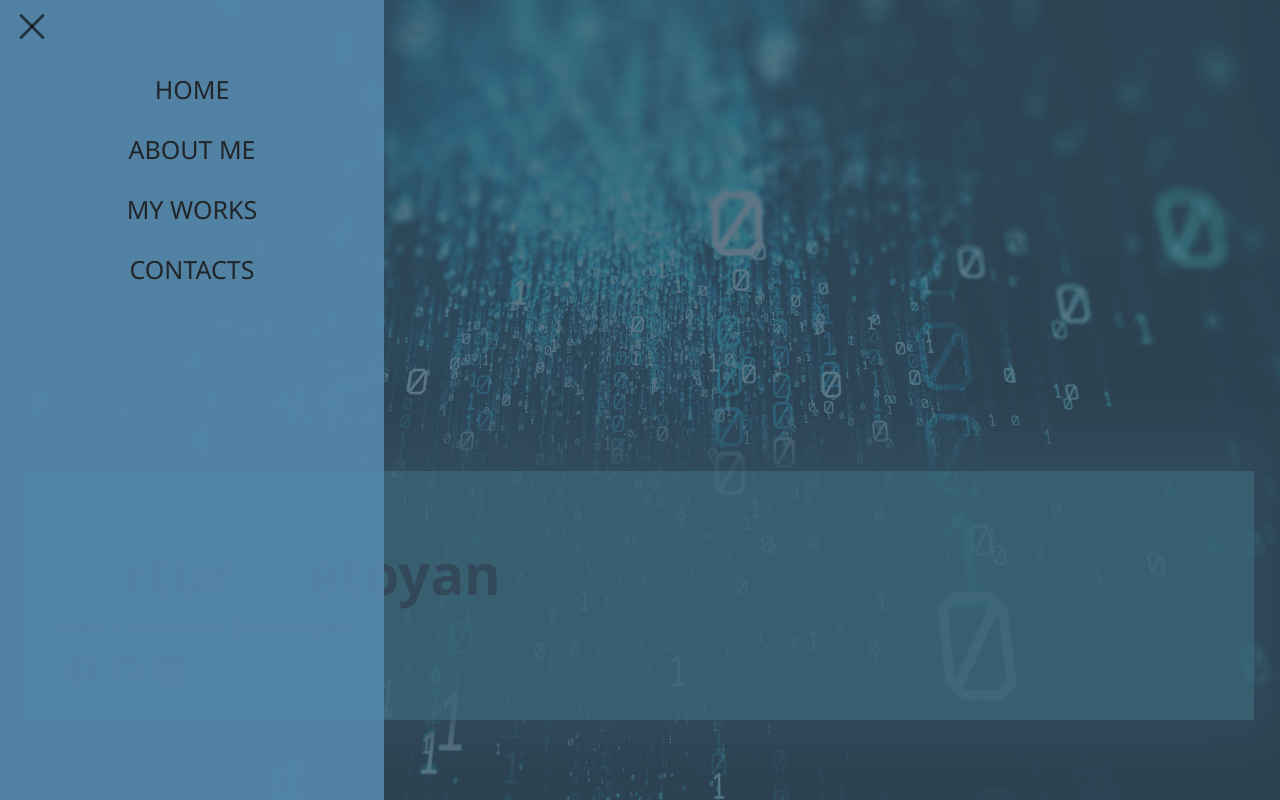
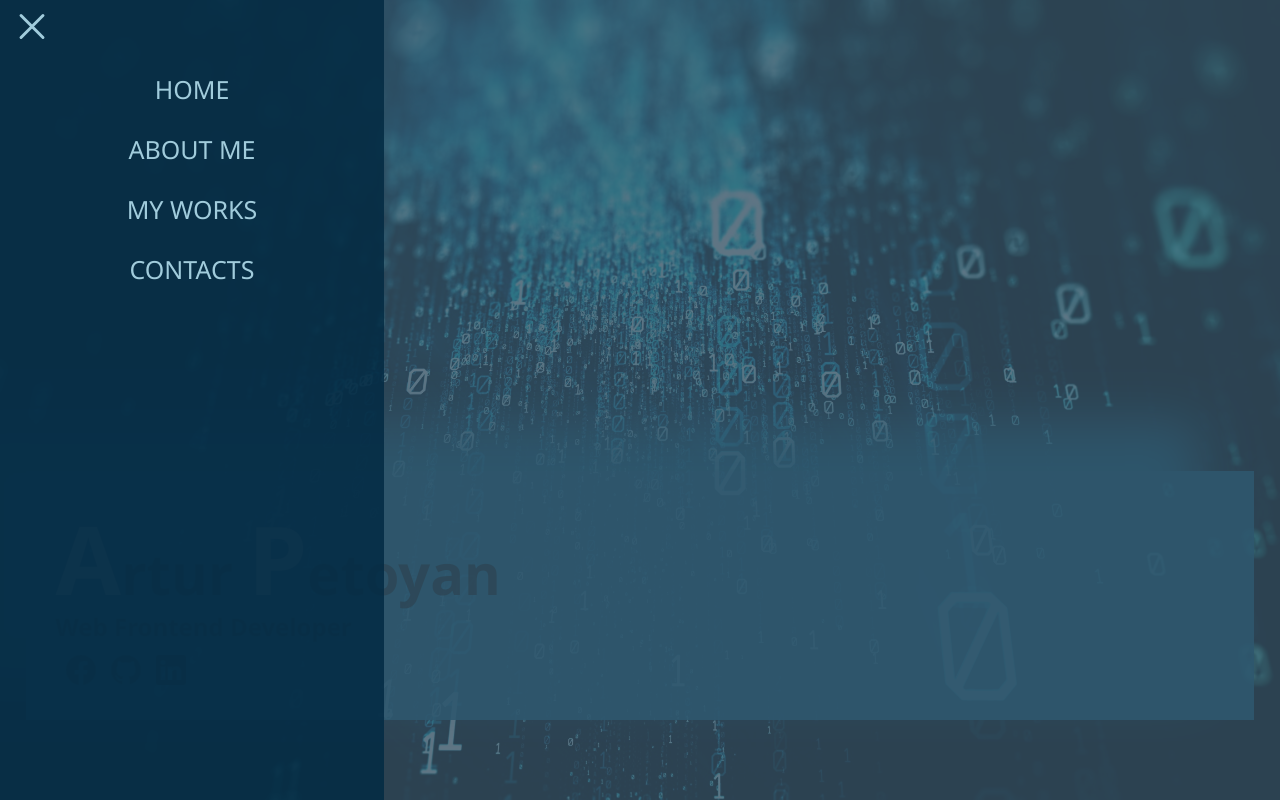
Before and after one commit to ArtPetoyan/ArtPetoyan.github.io, a plain HTML site: page index.html in a window 1280 px wide. Both pictures are taken after a click on the element 35 px from the left and 27 px from the top of the page. Drawn offline with nearby package versions, Linux system fonts and the light colour scheme.

Commit message:
Up to date

```diff
--- a/about/script.js
+++ b/about/script.js
@@ -25,11 +25,11 @@ function openSidebar () {
 					let menuDiv = document.getElementById(`div${x}`);
 					menuDiv.style = "top: 15px; position: absolute; border-radius: 10px; width: 34px";
 					if (x == 1) {
-						menuDiv.style.backgroundColor = "rgb(0 0 0 / 60%)";
+						menuDiv.style.backgroundColor = "#a1ccdc";
 						menuDiv.style.transform = "rotate(0.125turn)";
 					} else if (x == 2){
 						menuDiv.style.transform = "rotate(0.375turn)";
-						menuDiv.style.backgroundColor = "rgb(0 0 0 / 60%)";
+						menuDiv.style.backgroundColor = "#a1ccdc";
 					} else {
 						menuDiv.style.transform = "rotate(0.375turn)";
 						menuDiv.style.backgroundColor = "rgb(256, 256, 256, 0)";
--- a/about/style.css
+++ b/about/style.css
@@ -18,7 +18,7 @@ body:after {
     height: 100%;
     z-index: -99;
 	transition: 500ms;
-    background: var(--somecolor, rgba(51, 105, 133, 0.447));
+    background: var(--somecolor, #042b447d);
 }
 #menuIcon > #div1, #div2, #div3 {
 	border-radius: 10px;
@@ -27,7 +27,7 @@ body:after {
 	height: 3px;
 	transition: 300ms;
 	transition-timing-function: cubic-bezier(0, -1, 0, 2);
-	background-color: rgba(96, 255, 233, 0.8);
+	background-color: #71b7d5;
   }
   #div1 {
 	top: 4px;
@@ -50,7 +50,6 @@ body:after {
 	cursor: pointer;
   }
   .header {
-	background-color:rgba(235, 62, 62, 0);
 	position: absolute;
 	width: 100%;
 	height: 55px;
@@ -58,7 +57,7 @@ body:after {
   #menuListAll {
 	width: 30%;
 	height: 100vh;
-	background-color: #5385a7f5;
+	background-color: #042c44e1;
 	margin-left: -50%;
 	transition: 500ms;
   }
@@ -78,7 +77,7 @@ body:after {
 	cursor: pointer;
   }
  a {
-	color: #212529;
+	color: #a1ccdc;
 	text-decoration: none;
 	width: 100%;
 	text-align: center;
@@ -91,26 +90,29 @@ body:after {
 	margin-left: 2%;
     padding: 30px;
     flex-direction: column;
-    background-color: #41abb9da;
+    background-color: #096b90e6;
 	/* transition: 500ms; */
   }
   #aboutMeText h1 {
 	font-size: 56px;
 	font-weight: 700;
+	color:#08171ee4;
   }
   #aboutMeText h1::first-letter {
 	font-size: 95px;
-	color:rgba(96, 255, 233, 0.8)
+	color:#a1ccdc
   }
   .skills h1 {
 	padding-left: 10px;
 	font-size: 28px;
 	font-weight: 500;
+	color:#08171ee4;
   }
   .skills h6 {
 	margin-left: 15px;
 	margin-top: 10px;
 	margin-bottom: 0px;
+	color:#08171ee4;
   }
   hr {
 	margin-top: -6px;
@@ -121,7 +123,7 @@ body:after {
   }
   .skills h1::first-letter {
 	font-size: 45px;
-	color:rgba(96, 255, 233, 0.8)
+	color:#a1ccdc;
   }
 
   .mainText {
@@ -143,7 +145,7 @@ body:after {
 	width: 100%;
 }
 .skills {
-	background-color: #339aa7f0;
+	background-color: #71b7d5ab;
 	width: 30%;
 	min-height: 300px;
 	height: 250px;
@@ -152,12 +154,12 @@ body:after {
 
   @media (hover:hover) {
 	.menuOption:hover {
-		background-color: #266f7cdb;
+		background-color: #096b90;
 	  }
   }
   @media (hover:none) {
 	.menuOption:active {
-		background-color: #266f7cdb;
+		background-color: #096b90;
 	  }
   }
 
@@ -168,7 +170,7 @@ body:after {
 	#menuListAll {
 		width: 100%;
 		height: 100vh;
-		background-color: #375366e6;
+		background-color: #042c44e1;
 		margin-left: -100%;
 		transition: 500ms;
 	  }
@@ -182,7 +184,6 @@ body:after {
 	  }
 	  #aboutMeText h1::first-letter {
 		font-size: 65px;
-		color:rgba(96, 255, 233, 0.8)
 	  }
 	  #skillsDiv {
 		margin-top: 15px;
@@ -212,7 +213,6 @@ body:after {
 	  }
 	  .skills h1::first-letter {
 		font-size: 30px;
-		color:rgba(96, 255, 233, 0.8)
 	  }
 
 	  .mainText {
--- a/contacts/script.js
+++ b/contacts/script.js
@@ -25,11 +25,11 @@ function openSidebar () {
 					let menuDiv = document.getElementById(`div${x}`);
 					menuDiv.style = "top: 15px; position: absolute; border-radius: 10px; width: 34px";
 					if (x == 1) {
-						menuDiv.style.backgroundColor = "rgb(0 0 0 / 60%)";
+						menuDiv.style.backgroundColor = "#a1ccdc";
 						menuDiv.style.transform = "rotate(0.125turn)";
 					} else if (x == 2){
 						menuDiv.style.transform = "rotate(0.375turn)";
-						menuDiv.style.backgroundColor = "rgb(0 0 0 / 60%)";
+						menuDiv.style.backgroundColor = "#a1ccdc";
 					} else {
 						menuDiv.style.transform = "rotate(0.375turn)";
 						menuDiv.style.backgroundColor = "rgb(256, 256, 256, 0)";
--- a/contacts/style.css
+++ b/contacts/style.css
@@ -18,7 +18,7 @@ body:after {
     height: 100%;
     z-index: -1;
 	transition: 500ms;
-    background: var(--somecolor, rgba(51, 105, 133, 0.447));
+    background: var(--somecolor, #042b447d);
 }
 #menuIcon > #div1, #div2, #div3 {
 	border-radius: 10px;
@@ -27,7 +27,7 @@ body:after {
 	height: 3px;
 	transition: 300ms;
 	transition-timing-function: cubic-bezier(0, -1, 0, 2);
-	background-color: rgba(96, 255, 233, 0.8);
+	background-color: #71b7d5;
   }
   #div1 {
 	top: 4px;
@@ -58,7 +58,7 @@ body:after {
   #menuListAll {
 	width: 30%;
 	height: 100vh;
-	background-color: #5385a7f5;
+	background-color: #042c44e1;
 	margin-left: -50%;
 	transition: 500ms;
   }
@@ -78,11 +78,14 @@ body:after {
 	cursor: pointer;
   }
  a {
-	color: #212529;
+	color: #a1ccdc;
 	text-decoration: none;
 	width: 100%;
 	text-align: center;
   }
+.contact a {
+	color: #08171ee4;
+}
   .content {
 	display: flex;
     position: absolute;
@@ -91,16 +94,17 @@ body:after {
 	margin-left: 2%;
     padding: 30px;
     flex-direction: column;
-    background-color: #41abb9da;
+    background-color: #096b90e6;
 	transition: 500ms;
   }
   #contactsMeText h1 {
 	font-size: 56px;
 	font-weight: 700;
+	color:#08171ee4;
   }
   #contactsMeText h1::first-letter {
 	font-size: 95px;
-	color:rgba(96, 255, 233, 0.8)
+	color:#a1ccdc
   }
 
   .mainText {
@@ -123,12 +127,12 @@ body:after {
 
   @media (hover:hover) {
 	.menuOption:hover {
-		background-color: #266f7cdb;
+		background-color: #096b90;
 	  }
   }
   @media (hover:none) {
 	.menuOption:active {
-		background-color: #266f7cdb;
+		background-color: #096b90;
 	  }
   }
 
@@ -139,7 +143,7 @@ body:after {
 	#menuListAll {
 		width: 100%;
 		height: 100vh;
-		background-color: #375366e6;
+		background-color: #042c44e1;
 		margin-left: -100%;
 		transition: 500ms;
 	  }
@@ -150,7 +154,7 @@ body:after {
 	  }
 	  #contactsMeText h1::first-letter {
 		font-size: 65px;
-		color:rgba(96, 255, 233, 0.8)
+
 	  }
 	  #contacts {
 		margin-top: 15px;
--- a/css/style.css
+++ b/css/style.css
@@ -18,7 +18,7 @@ body:after {
     height: 100%;
     z-index: -1;
 	transition: 500ms;
-    background: var(--somecolor, rgba(51, 105, 133, 0.447));
+    background: var(--somecolor, #042b447d);
 }
 #menuIcon > #div1, #div2, #div3 {
 	border-radius: 10px;
@@ -27,7 +27,7 @@ body:after {
 	height: 3px;
 	transition: 300ms;
 	transition-timing-function: cubic-bezier(0, -1, 0, 2);
-	background-color: rgba(96, 255, 233, 0.8);
+	background-color: #71b7d5;
   }
   #div1 {
 	top: 4px;
@@ -50,7 +50,6 @@ body:after {
 	cursor: pointer;
   }
   .header {
-	background-color:rgba(235, 62, 62, 0);
 	position: absolute;
 	width: 100%;
 	height: 55px;
@@ -58,7 +57,7 @@ body:after {
   #menuListAll {
 	width: 30%;
 	height: 100vh;
-	background-color: #5385a7f5;
+	background-color: #042c44e1;
 	margin-left: -50%;
 	transition: 500ms;
   }
@@ -78,7 +77,7 @@ body:after {
 	cursor: pointer;
   }
  a {
-	color: #212529;
+	color: #a1ccdc;
 	text-decoration: none;
 	width: 100%;
 	text-align: center;
@@ -93,23 +92,23 @@ body:after {
     width: 96%;
 	margin-left: 2%;
     padding: 30px;
-    background-color: #41abb9da;
-	box-shadow: 0 0 100px 50px #18303d;
+    background-color: #096b90e6;
+	box-shadow: 0px 0px 50px 10px #096b90e6;
 
   }
   #contentHome h1 {
 	font-size: 56px;
 	font-weight: 700;
+	color:#08171ee4;
   }
   #contentHome h5 {
 	font-weight: 700;
 	font-size: 24px;
-	color:rgba(96, 255, 233, 0.8);
-	color:#212529
+	color:#08171ee4;
   }
   #contentHome h1::first-letter {
 	font-size: 95px;
-	color:rgba(96, 255, 233, 0.8)
+	color: #a1ccdc
   }
   .icons {
 	display: flex;
@@ -125,22 +124,23 @@ body:after {
 	padding: 4px;
 	cursor: pointer;
 	transition: 200ms;
+	color:#08171ee4;
   }
 
   @media (hover:hover) {
 	.menuOption:hover {
-		background-color: #266f7cdb;
+		background-color: #096b90
 	  }
 	.icons a:hover {
-		color: #265b64db;
+		color: #71b7d5;
 	}
   }
   @media (hover:none) {
 	.menuOption:active {
-		background-color: #266f7cdb;
+		background-color: #096b90;
 	  }
 	.icons a:active {
-		color: #265b64db;
+		color: #71b7d5;
 	}
   }
 
@@ -148,7 +148,7 @@ body:after {
 	#menuListAll {
 		width: 100%;
 		height: 100vh;
-		background-color: #375366e6;
+		background-color: #042c44e1;
 		margin-left: -100%;
 		transition: 500ms;
 	  }
--- a/script.js
+++ b/script.js
@@ -20,11 +20,11 @@ function openSidebar () {
 					let menuDiv = document.getElementById(`div${x}`);
 					menuDiv.style = "top: 15px; position: absolute; border-radius: 10px; width: 34px";
 					if (x == 1) {
-						menuDiv.style.backgroundColor = "rgb(0 0 0 / 60%)";
+						menuDiv.style.backgroundColor = "#a1ccdc";
 						menuDiv.style.transform = "rotate(0.125turn)";
 					} else if (x == 2){
 						menuDiv.style.transform = "rotate(0.375turn)";
-						menuDiv.style.backgroundColor = "rgb(0 0 0 / 60%)";
+						menuDiv.style.backgroundColor = "#a1ccdc";
 					} else {
 						menuDiv.style.transform = "rotate(0.375turn)";
 						menuDiv.style.backgroundColor = "rgb(256, 256, 256, 0)";
@@ -69,7 +69,8 @@ onclick = (e) => {
 };
 
 body.onmousemove = (e) => {
-	contentHome.style.boxShadow = `${e.x / 10 - 10}px ${e.y / 10 - 10}px 50px 20px #18303d`;
+	contentHome.style.boxShadow = `${e.x / 10 - innerWidth / 20}px ${e.y / 10 - innerHeight / 20}px 50px 10px #096b90e6`;
+	// contentHome.style.boxShadow = `${e.x / 10 - 10}px ${e.y / 10 - 10}px 50px 30px #096b90e6`;
 }
 body.addEventListener('contextmenu', function(ev) {
     ev.preventDefault();
--- a/works/script.js
+++ b/works/script.js
@@ -25,11 +25,11 @@ function openSidebar () {
 					let menuDiv = document.getElementById(`div${x}`);
 					menuDiv.style = "top: 15px; position: absolute; border-radius: 10px; width: 34px";
 					if (x == 1) {
-						menuDiv.style.backgroundColor = "rgb(0 0 0 / 60%)";
+						menuDiv.style.backgroundColor = "#a1ccdc";
 						menuDiv.style.transform = "rotate(0.125turn)";
 					} else if (x == 2){
 						menuDiv.style.transform = "rotate(0.375turn)";
-						menuDiv.style.backgroundColor = "rgb(0 0 0 / 60%)";
+						menuDiv.style.backgroundColor = "#a1ccdc";
 					} else {
 						menuDiv.style.transform = "rotate(0.375turn)";
 						menuDiv.style.backgroundColor = "rgb(256, 256, 256, 0)";
--- a/works/style.css
+++ b/works/style.css
@@ -17,7 +17,7 @@ body:after {
     height: 100%;
     z-index: -99;
 	transition: 500ms;
-    background: var(--somecolor, rgba(51, 105, 133, 0.447));
+    background: var(--somecolor, #042b447d);
 }
 #menuIcon > #div1, #div2, #div3 {
 	border-radius: 10px;
@@ -26,7 +26,7 @@ body:after {
 	height: 3px;
 	transition: 300ms;
 	transition-timing-function: cubic-bezier(0, -1, 0, 2);
-	background-color: rgba(96, 255, 233, 0.8);
+	background-color: #71b7d5;
   }
   #div1 {
 	top: 4px;
@@ -49,7 +49,6 @@ body:after {
 	cursor: pointer;
   }
   .header {
-	background-color:rgba(235, 62, 62, 0);
 	position: absolute;
 	width: 100%;
 	height: 55px;
@@ -57,7 +56,7 @@ body:after {
   #menuListAll {
 	width: 30%;
 	height: 100vh;
-	background-color: #5385a7f5;
+	background-color: #042c44e1;
 	margin-left: -50%;
 	transition: 500ms;
   }
@@ -77,7 +76,7 @@ body:after {
 	cursor: pointer;
   }
  a {
-	color: #212529;
+	color: #a1ccdc;
 	text-decoration: none;
 	width: 100%;
 	text-align: center;
@@ -90,7 +89,7 @@ body:after {
     width: 100%;
     padding: 30px;
     flex-direction: column;
-    background-color: #41abb9da;
+    background-color: #096b90e6;
 
   }
   #worksMeText {
@@ -100,10 +99,11 @@ body:after {
   #worksMeText h1 {
 	font-size: 56px;
 	font-weight: 700;
+	color:#08171ee4;
   }
   #worksMeText h1::first-letter {
 	font-size: 95px;
-	color:rgba(96, 255, 233, 0.8)
+	color: #a1ccdc
   }
 
 #worksDiv {
@@ -115,11 +115,11 @@ body:after {
 	width: 100%;
 }
 .works {
-	background-color: #2b92a0f0;
+	background-color: #096c90;
 	width: 20%;
 	height: 100%;
 	transition: 300ms;
-	box-shadow: 0 0 10px 10px #2b92a0f0;
+	box-shadow: 0 0 10px 10px #096b90e6;
 	margin-top: 20px;
 }
 .imgWorks {
@@ -134,15 +134,13 @@ hr {
 	cursor: pointer;
 	transition: 300ms;
 }
-.works:hover {
-	box-shadow: 0 0 10px 10px #2b92a0;
-}
+
 .works:hover img {
 	transform: scale(1.2);
 }
 .btn-info {
 	width: 100%;
-	margin-top: -10px;
+	margin-top: -12px;
 }
 .btn-dark {
 	width: 100%;
@@ -151,13 +149,13 @@ hr {
 }
   @media (hover:hover) {
 	.menuOption:hover {
-		background-color: #266f7cdb;
+		background-color: #096b90;
 	  }
 
   }
   @media (hover:none) {
 	.menuOption:active {
-		background-color: #266f7cdb;
+		background-color: #096b90;
 	  }
 
   }
@@ -169,7 +167,7 @@ hr {
 	#menuListAll {
 		width: 100%;
 		height: 100vh;
-		background-color: #375366e6;
+		background-color: #042c44e1;
 		margin-left: -100%;
 		transition: 500ms;
 	  }
@@ -180,7 +178,6 @@ hr {
 	  }
 	  #worksMeText h1::first-letter {
 		font-size: 65px;
-		color:rgba(96, 255, 233, 0.8)
 	  }
 	  #worksDiv {
 		margin-top: 15px;
@@ -190,11 +187,9 @@ hr {
 		width: 100%;
 	}
 	.works {
-		background-color: #2b92a0f0;
 		width: 40%;
 		height: 100%;
 		transition: 300ms;
-		box-shadow: 0 0 10px 10px #2b92a0f0;
 		margin-top: 20px;
 	}
   }
```
